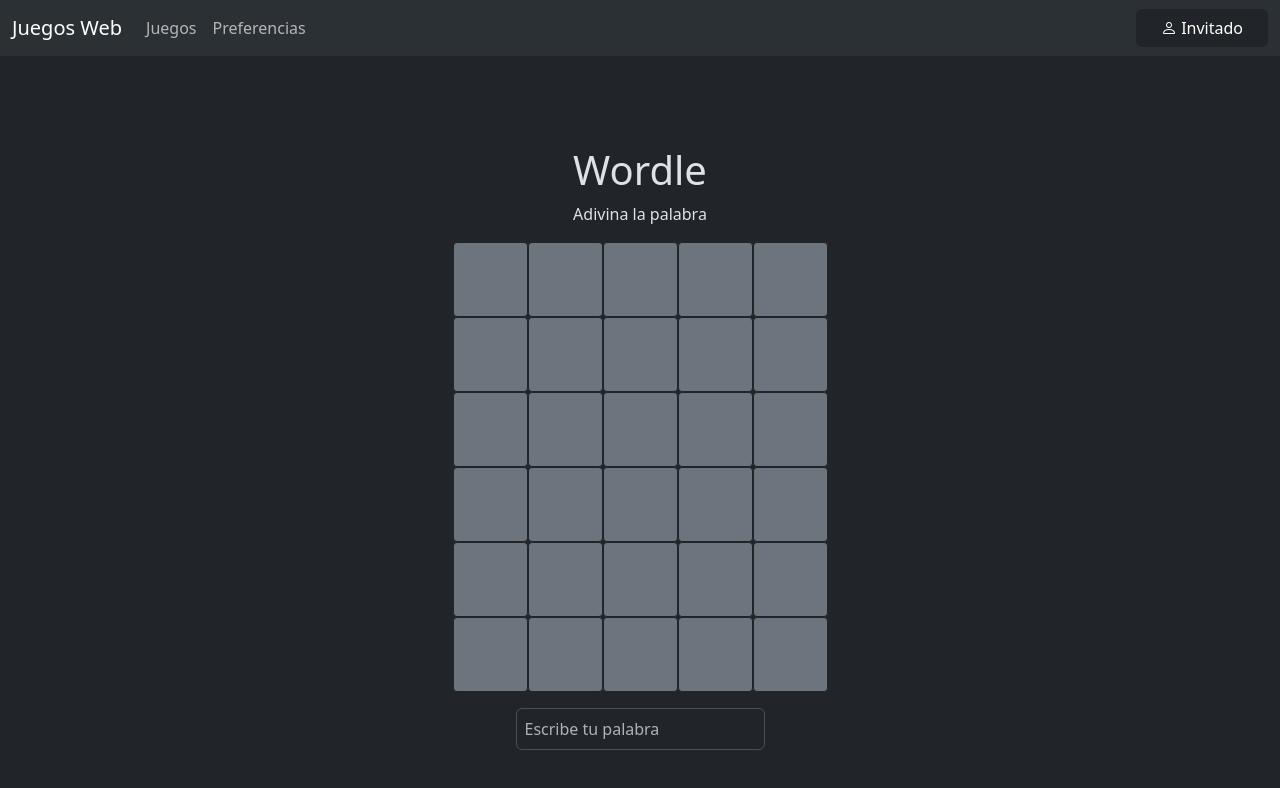
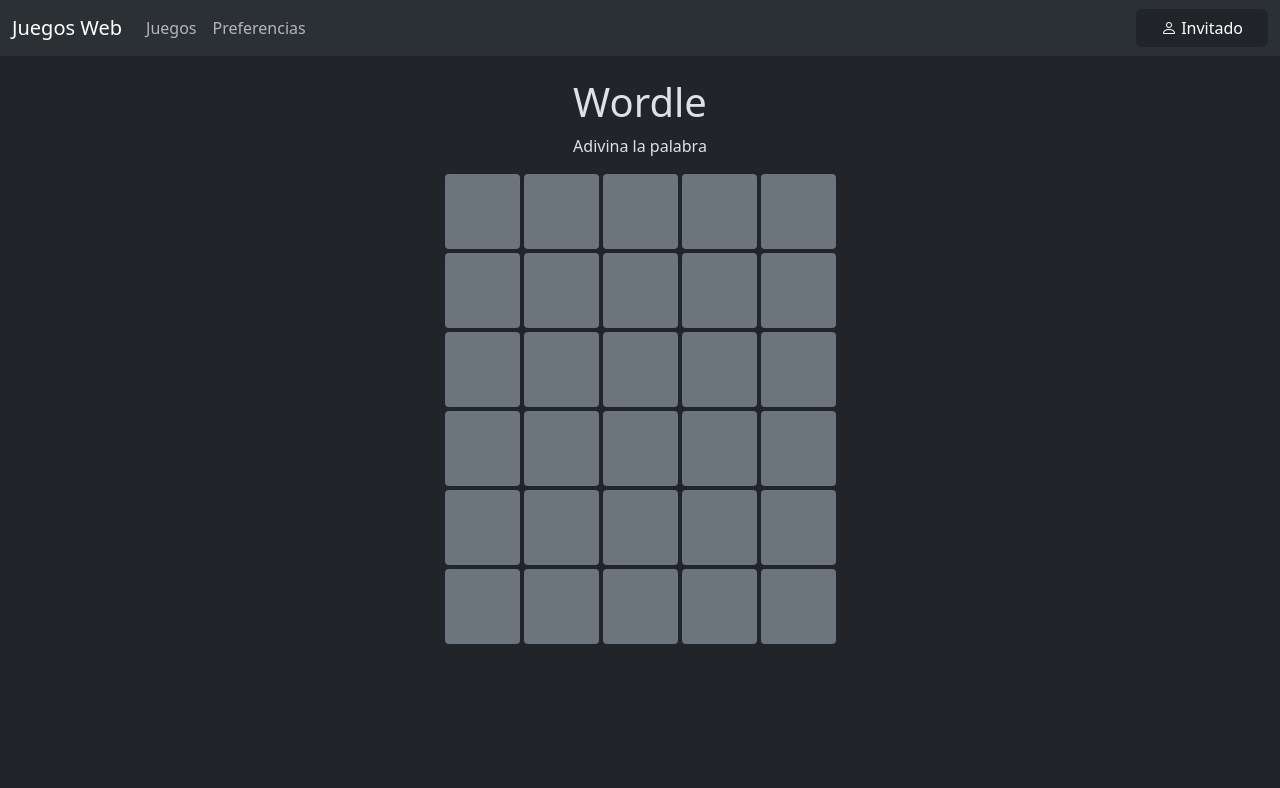
Before and after one commit to GabrielDeMaussion/webGames, an Angular app in the folder webGames/: page /home/wordle in a window 1280 px wide. Shown: the top 788 px of the page. Built offline with nearby package versions, Linux system fonts and the light colour scheme.

Commit message:
fixed navbar height, improve wordle UI and UE

```diff
--- a/webGames/src/app/components/navbar/navbar.component.html
+++ b/webGames/src/app/components/navbar/navbar.component.html
@@ -1,17 +1,21 @@
+<div style="height: 0px;">
     <nav class="navbar navbar-expand-lg bg-body-tertiary sticky-top">
         <div class="container-fluid">
             <a class="navbar-brand">Juegos Web</a>
-        <button class="navbar-toggler" type="button" data-bs-toggle="collapse" data-bs-target="#navbarSupportedContent"
-            aria-controls="navbarSupportedContent" aria-expanded="false" aria-label="Toggle navigation">
+            <button class="navbar-toggler" type="button" data-bs-toggle="collapse"
+                data-bs-target="#navbarSupportedContent" aria-controls="navbarSupportedContent" aria-expanded="false"
+                aria-label="Toggle navigation">
                 <span class="navbar-toggler-icon"></span>
             </button>
             <div class="collapse navbar-collapse" id="navbarSupportedContent">
                 <ul class="navbar-nav me-auto mb-2 mb-lg-0">
                     <li class="nav-item">
-                    <a class="nav-link" [routerLink]="['/home/games-menu']" routerLinkActive="router-link-active" >Juegos</a>
+                        <a class="nav-link" [routerLink]="['/home/games-menu']"
+                            routerLinkActive="router-link-active">Juegos</a>
                     </li>
                     <li class="nav-item">
-                    <a class="nav-link" [routerLink]="['/config-menu']" routerLinkActive="router-link-active" >Preferencias</a>
+                        <a class="nav-link" [routerLink]="['/config-menu']"
+                            routerLinkActive="router-link-active">Preferencias</a>
                     </li>
                 </ul>
                 <form class="d-flex">
@@ -20,3 +24,4 @@
             </div>
         </div>
     </nav>
+</div>
--- a/webGames/src/app/components/wordle-game/wordle-game.component.css
+++ b/webGames/src/app/components/wordle-game/wordle-game.component.css
@@ -5,10 +5,10 @@
     display: flex;
     align-items: center;
     justify-content: center;
-    border: 1px solid #212529;
     background-color: #6c757d;
     color: #e9ecef;
     border-radius: 4px;
+    transition: background-color 0.3s ease-in-out;
 }
 
 .letter-green{
--- a/webGames/src/app/components/wordle-game/wordle-game.component.html
+++ b/webGames/src/app/components/wordle-game/wordle-game.component.html
@@ -7,20 +7,21 @@
 
     <!-- Grilla para adivinar -->
     <div class="">
-        @for (word of rows; let wordI = $index; track $index) {
-        <div class="d-flex">
+        @for (word of wordsGrid; let wordI = $index; track $index) {
+        <div class="d-flex gap-1 mb-1">
             @for (char of cols; let charI = $index; track $index) {
-            <div class="wordle-input" [ngClass]="wordsGrid[word][char] ? getLetterClass(wordsGrid[word][char], charI) : ''">
-                {{wordsGrid[word][char] || ''}}
+            <div class="wordle-input" [ngClass]="getLetterClass(wordI, charI) || ''" (click)="focusInput()">
+                {{wordsGrid[wordI][charI] || ''}}
             </div>
             }
         </div>
         }
+    </div>
 
-    </div>
+    <!-- Boton para adivinar -->
     <div class="p-3">
-        <input type="text" class="form-control p-2" maxlength="5" placeholder="Escribe tu palabra" [(ngModel)]="triedWord"
-            (keyup.enter)="checkWord()">
+        <input type="text" id="wordInput" class="form-control p-2 opacity-0" maxlength="5" placeholder="Escribe tu palabra" [(ngModel)]="guessedWord"
+            (keyup.enter)="checkWord()" (input)="showWord()" autofocus autocomplete="off">
     </div>
 
 
--- a/webGames/src/app/components/wordle-game/wordle-game.component.ts
+++ b/webGames/src/app/components/wordle-game/wordle-game.component.ts
@@ -14,9 +14,9 @@
 export class WordleGameComponent implements OnInit {
   //Attributes
   hiddenWord: string = '';
-  wordsGrid: string[][] = [];
-  triedWord: string = '';
-  rows: number[] = [0, 1, 2, 3, 4, 5];
+  wordGuesses: string[] = [];
+  wordsGrid: string[] = [];
+  guessedWord: string = '';
   cols: number[] = [0, 1, 2, 3, 4];
 
   constructor(
@@ -33,71 +33,77 @@
 
   startGame() {
     this.hiddenWord = this.gameService.generateRandomWord().toUpperCase();
-    this.wordsGrid = Array.from({ length: 6 }, () => ['']);
-    this.triedWord = '';
+    this.wordGuesses = Array(6).fill('');
+    this.wordsGrid = [...this.wordGuesses];
+    this.guessedWord = '';
 
   }
 
   //Methods
-  getLetterClass(letter: string, index: number): string {
-
-    if (this.hiddenWord[index] == letter) {
+  getLetterClass(wordIndex: number, charIndex: number): string {
+    let letter = this.wordGuesses[wordIndex][charIndex];
+    if (!letter) {
+      return '';
+    }
+    else if (this.hiddenWord[charIndex] == letter) {
       return 'letter-green';
     }
     else if (this.hiddenWord.includes(letter)) {
       return 'letter-yellow';
     }
-    else if (!this.hiddenWord.includes(letter) && letter != ' ') {
+    else {
       return 'letter-red';
     }
-
-    return '';
   }
 
 
   checkWord() {
-    let wordsList = this.getWord() as string[];
-    let word = this.triedWord.toUpperCase();
-    if (word.length != 5 || wordsList.includes(word)) {
+    let word = this.guessedWord.toUpperCase().replace(/[^A-ZÁÉÍÓÚÑ]/g, '');
+
+    if (word.length != 5 || this.wordGuesses.includes(word)) {
       return;
     }
 
     this.pushWord(word);
-    this.triedWord = '';
 
     if (this.hiddenWord == word) {
       this.audioService.playSuccess();
-      alert('Fin del juego');
+      console.log('Ganaste');
+
     }
 
-    else if (this.wordsGrid[this.wordsGrid.length-1].join('') != '') {
-      alert('Fin del juego');
+    else if (this.wordGuesses[this.wordGuesses.length-1] != '') {
+      console.log('Perdiste');
     }
 
   }
 
-  getWord(index: number = -1): string[] | string {
 
-    if (index == -1) {
-      let words: string[] = [];
-      this.wordsGrid.forEach(word => {
-        words.push(word.join(''));
-      });
+  async pushWord(word: string) {
+    let index = this.wordsGrid.findIndex(w => String(w).toUpperCase() === this.guessedWord.toUpperCase());
 
-      return words
-    }
-
-    return this.wordsGrid[index].join('');
-  }
-
-
-  pushWord(word: string) {
-    let wordsList = this.getWord() as string[];
-    let index = wordsList.findIndex(w => w === '');
     if (index !== -1) {
-      this.wordsGrid[index] = word.split('');
+      for (const letter of word.split('')) {
+        this.wordGuesses[index] += letter;
+        await this.gameService.setDelay(300);
+      }
+      this.wordsGrid = [...this.wordGuesses];
+      this.guessedWord = '';
     }
   }
 
 
+  showWord() {
+    this.guessedWord = this.guessedWord.toUpperCase().replace(/[^A-ZÁÉÍÓÚÑ]/g, '');
+    let index = this.wordGuesses.findIndex(w => w === '');
+    if (index !== -1) {
+      this.wordsGrid[index] = this.guessedWord;
+    }
+  }
+
+  focusInput(){
+    document.getElementById('wordInput')?.focus();
+  }
+
+
 }
```
Lines whose indentation alone changed are shown as unchanged.
